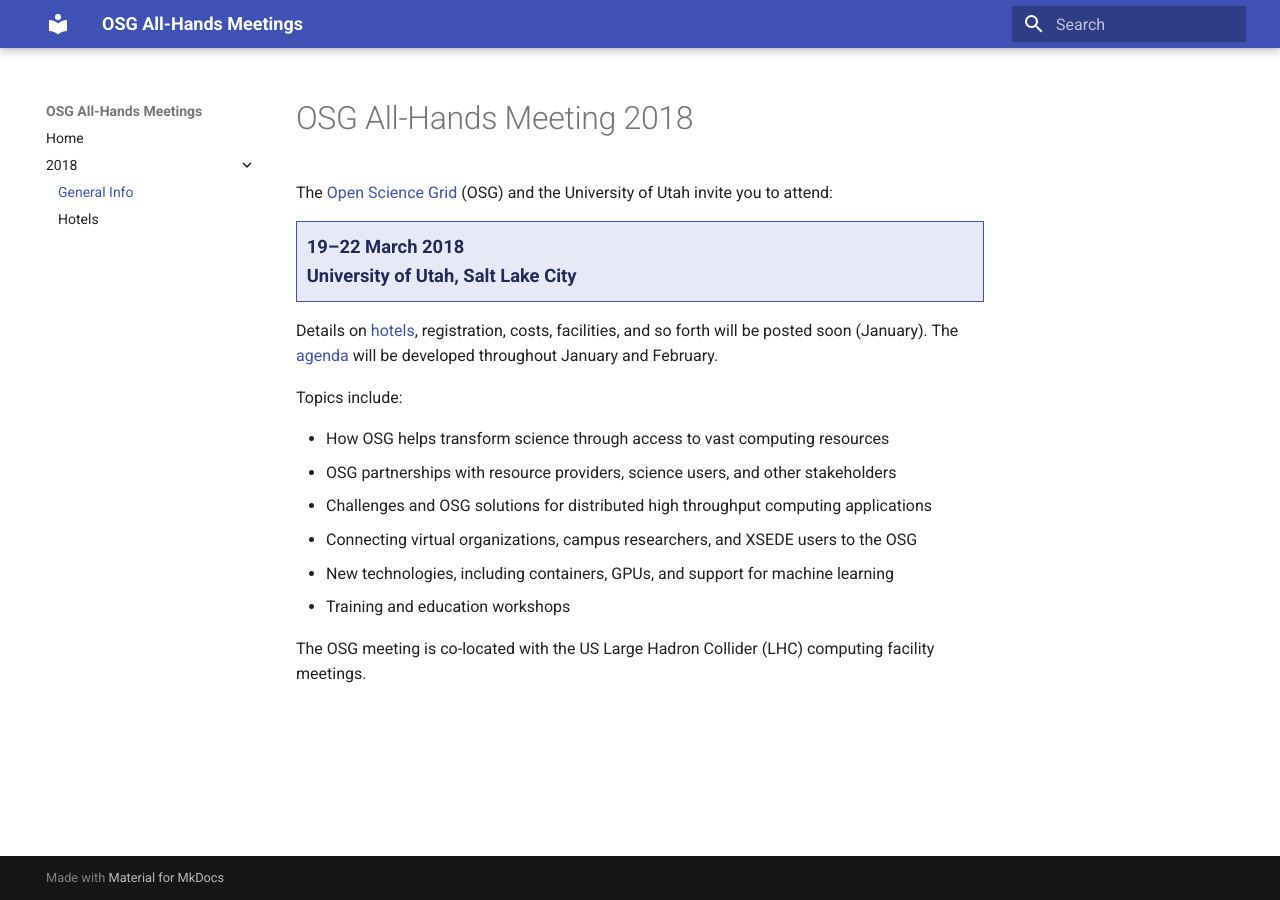
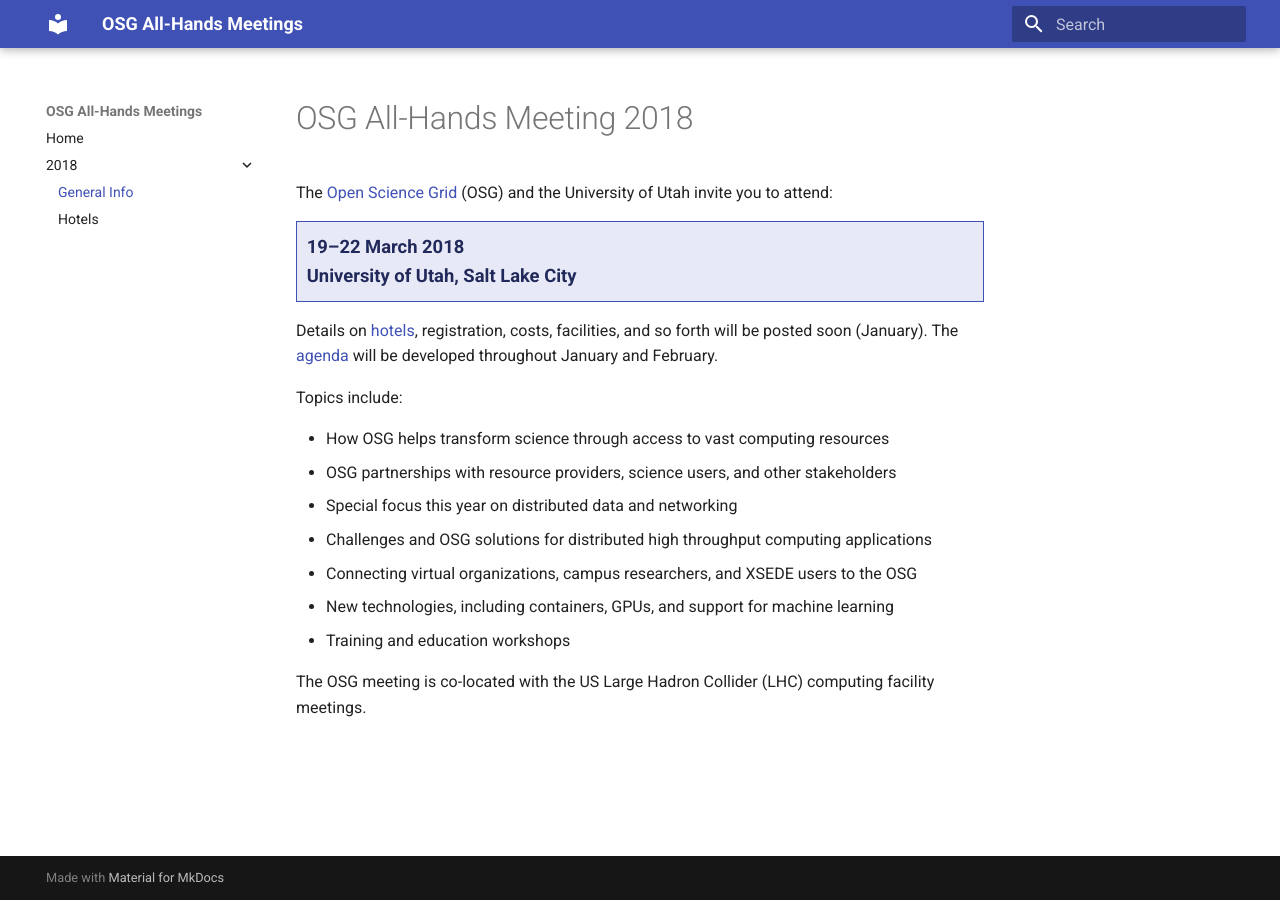
Before and after one commit to osg-htc/all-hands, an MkDocs documentation site: the page built from docs/2018/index.md, in a window 1280 px wide. Built offline with MkDocs 1.6.1 and Material for MkDocs 9.7.7, drawn with Linux system fonts in a browser that asks for light colours; old or Windows-style settings are respelled for this version of MkDocs.

Commit message:
Added data & networking bullet

```diff
--- a/docs/2018/index.md
+++ b/docs/2018/index.md
@@ -15,6 +15,7 @@
 
 * How OSG helps transform science through access to vast computing resources
 * OSG partnerships with resource providers, science users, and other stakeholders
+* Special focus this year on distributed data and networking
 * Challenges and OSG solutions for distributed high throughput computing applications
 * Connecting virtual organizations, campus researchers, and XSEDE users to the OSG
 * New technologies, including containers, GPUs, and support for machine learning
```
